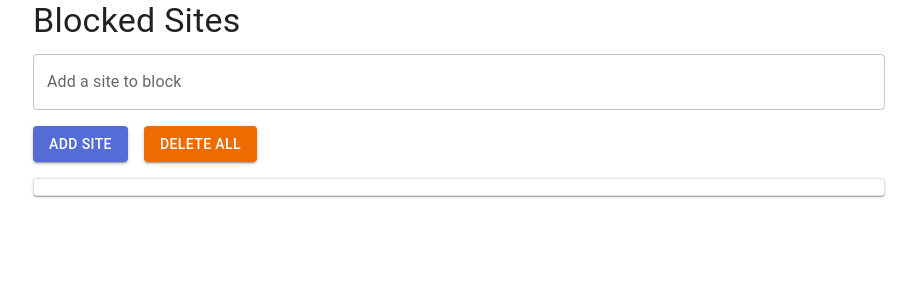
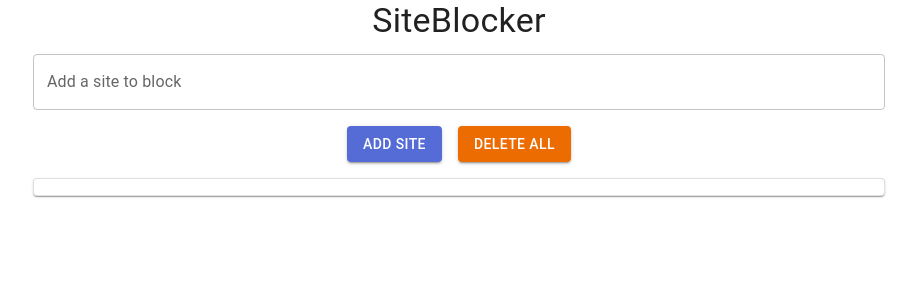
Before and after one commit to Matin-M/SiteBlocker, a React (Create React App) app: page / in a window 1280 px wide. Shown: the top 300 px of the page, without its empty margins (181-1098 px from the left). Built offline with nearby package versions, Linux system fonts and the light colour scheme.

Commit message:
Styling overhaul

```diff
--- a/src/App.js
+++ b/src/App.js
@@ -14,6 +14,11 @@ import Box from '@mui/material/Box';
 import DeleteIcon from '@mui/icons-material/Delete';
 import Paper from '@mui/material/Paper';
 import PropTypes from 'prop-types';
+import Dialog from '@mui/material/Dialog';
+import DialogActions from '@mui/material/DialogActions';
+import DialogContent from '@mui/material/DialogContent';
+import DialogContentText from '@mui/material/DialogContentText';
+import DialogTitle from '@mui/material/DialogTitle';
 
 const theme = createTheme({
   breakpoints: {
@@ -39,10 +44,11 @@ const theme = createTheme({
   }
 });
 
-const BlockedSitesList = ({ blockedSites, onRemoveSite }) => (
+const BlockedSitesList = ({ blockedSites, openRemoveSiteDialog }) => (
   <Paper
     sx={{
       maxHeight: 300,
+      width: '100%',
       overflow: 'auto',
       borderColor: 'divider',
       borderWidth: 1,
@@ -58,7 +64,7 @@ const BlockedSitesList = ({ blockedSites, onRemoveSite }) => (
             <IconButton
               edge="end"
               aria-label="delete"
-              onClick={() => onRemoveSite(site)}
+              onClick={() => openRemoveSiteDialog(site)}
             >
               <DeleteIcon />
             </IconButton>
@@ -71,12 +77,45 @@ const BlockedSitesList = ({ blockedSites, onRemoveSite }) => (
 
 BlockedSitesList.propTypes = {
   blockedSites: PropTypes.arrayOf(PropTypes.string).isRequired,
-  onRemoveSite: PropTypes.func.isRequired
+  openRemoveSiteDialog: PropTypes.func.isRequired
+};
+
+const ConfirmationDialog = ({ open, onClose, onConfirm }) => (
+  <Dialog
+    open={open}
+    onClose={onClose}
+    aria-labelledby="confirmation-dialog-title"
+    aria-describedby="confirmation-dialog-description"
+  >
+    <DialogTitle id="confirmation-dialog-title">
+      {'Confirm Removal'}
+    </DialogTitle>
+    <DialogContent>
+      <DialogContentText id="confirmation-dialog-description" sx={{ mb: 2 }}>
+        Are you sure you want to unblock this site?
+      </DialogContentText>
+    </DialogContent>
+    <DialogActions>
+      <Button onClick={onClose}>Cancel</Button>
+      <Button onClick={onConfirm} autoFocus>
+        Yes, Remove
+      </Button>
+    </DialogActions>
+  </Dialog>
+);
+
+ConfirmationDialog.propTypes = {
+  open: PropTypes.bool.isRequired,
+  onClose: PropTypes.func.isRequired,
+  onConfirm: PropTypes.func.isRequired
 };
 
 function App() {
   const [blockedSites, setBlockedSites] = useState([]);
   const [newSite, setNewSite] = useState('');
+  const [dialogOpen, setDialogOpen] = useState(false);
+  const [dialogType, setDialogType] = useState('');
+  const [siteToRemove, setSiteToRemove] = useState('');
 
   useEffect(() => {
     chrome.storage.sync.get('blockedSites', ({ blockedSites }) => {
@@ -102,14 +141,81 @@ function App() {
     });
   };
 
+  // Function to open the confirmation dialog for individual site removal
+  const openRemoveSiteDialog = (site) => {
+    setSiteToRemove(site);
+    setDialogType('removeSite'); // Set dialog type to 'removeSite'
+    setDialogOpen(true);
+  };
+
+  // Function to open the confirmation dialog for "Delete All" action
+  const openDeleteAllDialog = () => {
+    setDialogType('deleteAll'); // Set dialog type to 'deleteAll'
+    setDialogOpen(true);
+  };
+
+  // Function for what happens when "Yes, Remove" is clicked
+  const handleConfirmAction = () => {
+    if (dialogType === 'removeSite') {
+      // Logic for individual site removal
+      handleRemoveSiteConfirmed();
+    } else if (dialogType === 'deleteAll') {
+      // Logic for "Delete All" action
+      handleDeleteAllConfirmed();
+    }
+  };
+
+  // Function to remove the individual site after confirmation
+  const handleRemoveSiteConfirmed = () => {
+    handleRemoveSite(siteToRemove);
+    setDialogOpen(false);
+  };
+
+  // Function to clear all sites after confirmation
+  const handleDeleteAllConfirmed = () => {
+    chrome.storage.sync.set({ blockedSites: [] }, () => {
+      setBlockedSites([]);
+      setDialogOpen(false);
+    });
+  };
+
   return (
     <ThemeProvider theme={theme}>
       <CssBaseline />
-      <Container maxWidth="md">
+      <Container
+        maxWidth="md"
+        style={{
+          minWidth: '360px',
+          minHeight: '400px',
+          display: 'flex',
+          justifyContent: 'center'
+        }}
+      >
+        <Box
+          sx={{
+            width: '100%', // Use 100% of the Container width
+            display: 'flex',
+            flexDirection: 'column',
+            alignItems: 'center' // Centers items horizontally in the column direction
+          }}
+        >
+          <ConfirmationDialog
+            open={dialogOpen}
+            onClose={() => setDialogOpen(false)}
+            onConfirm={handleConfirmAction}
+          />
           <Typography variant="h4" component="h1" gutterBottom>
-          Blocked Sites
+            SiteBlocker
           </Typography>
-        <Box mb={2} sx={{ display: 'flex', flexDirection: 'column' }}>
+          <Box
+            mb={2}
+            sx={{
+              width: '100%',
+              display: 'flex',
+              flexDirection: 'column',
+              alignItems: 'center'
+            }}
+          >
             <TextField
               label="Add a site to block"
               variant="outlined"
@@ -120,17 +226,17 @@ function App() {
               sx={{ mb: 2 }}
             />
             <Box sx={{ display: 'flex', flexDirection: 'row', gap: 2 }}>
-            <Button variant="contained" color="primary" onClick={handleAddSite}>
+              <Button
+                variant="contained"
+                color="primary"
+                onClick={handleAddSite}
+              >
                 Add Site
               </Button>
               <Button
                 variant="contained"
                 color="warning"
-              onClick={() => {
-                chrome.storage.sync.set({ blockedSites: [] }, () => {
-                  setBlockedSites([]);
-                });
-              }}
+                onClick={openDeleteAllDialog}
               >
                 Delete All
               </Button>
@@ -138,8 +244,9 @@ function App() {
           </Box>
           <BlockedSitesList
             blockedSites={blockedSites}
-          onRemoveSite={handleRemoveSite}
+            onRemoveSite={openRemoveSiteDialog}
           />
+        </Box>
       </Container>
     </ThemeProvider>
   );
```
Also changed, not shown: public/manifest.json. Lines whose indentation alone changed are shown as unchanged.
